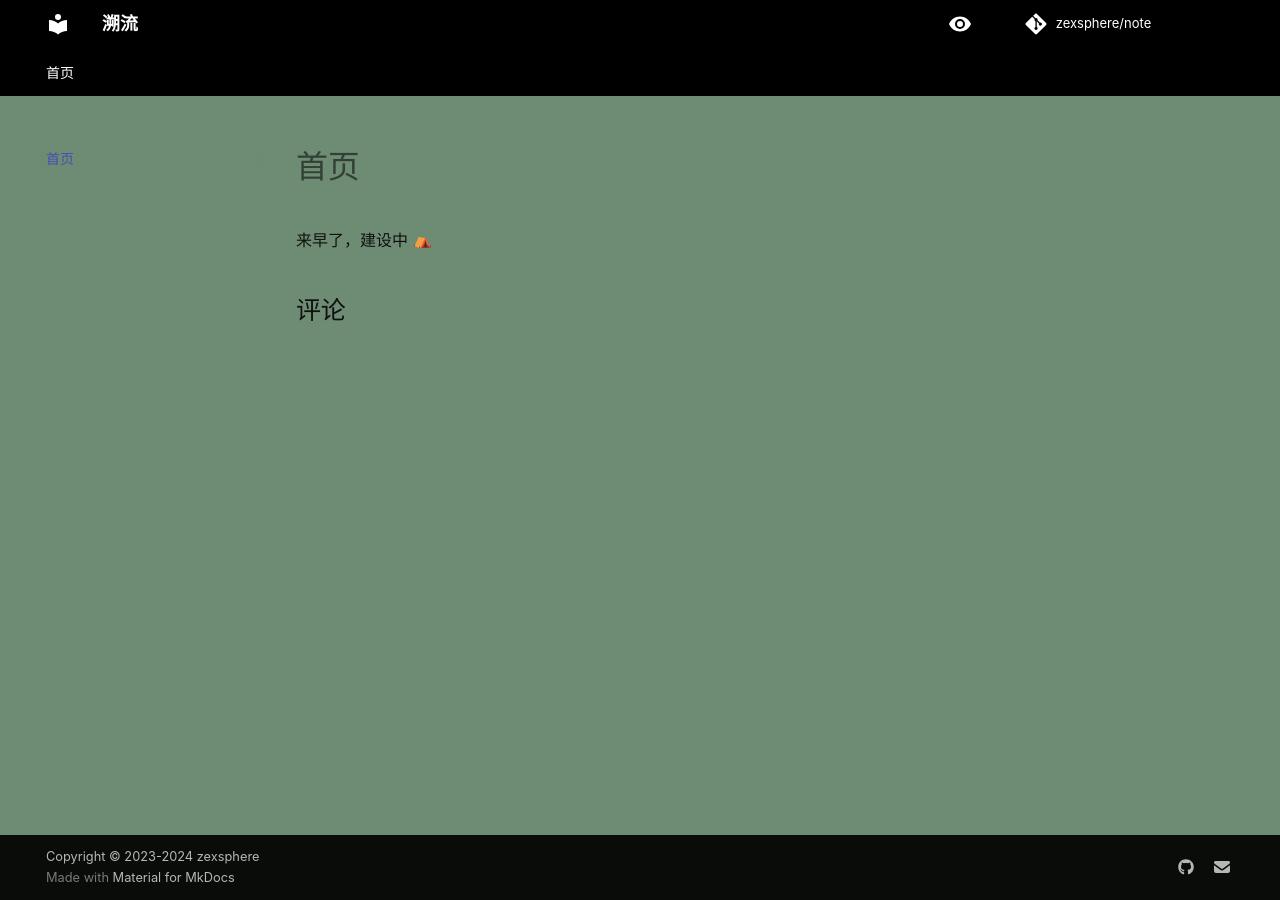
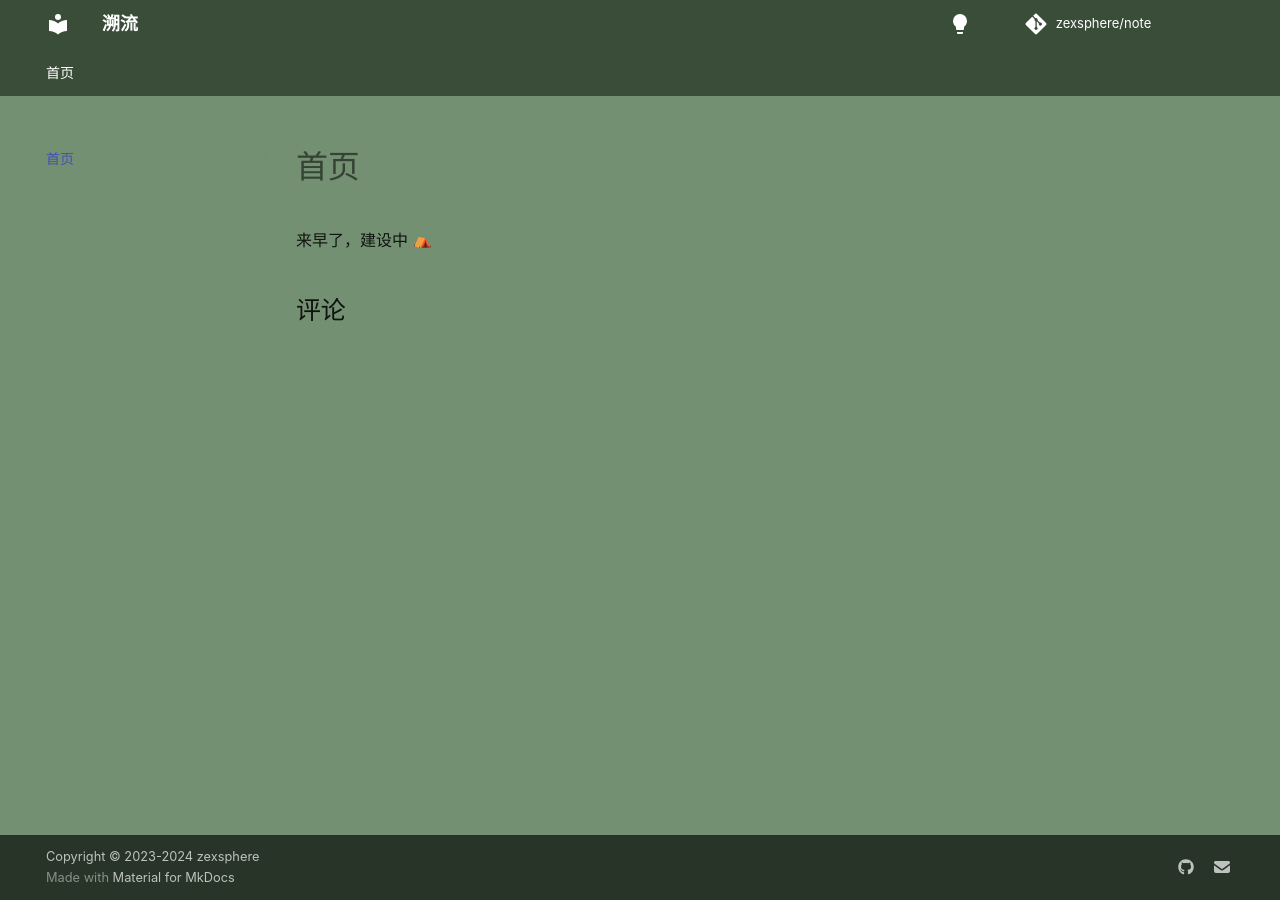
Before and after one commit to zexsphere/note, an MkDocs documentation site: the page built from docs/index.md, in a window 1280 px wide. Built offline with MkDocs 1.6.1 and Material for MkDocs 9.7.7, drawn with Linux system fonts in a browser that asks for light colours; emoji names are drawn with the system emoji font; some web fonts are replaced; comment, search, counter and statistics services are not loaded; a style sheet for code colours, icons or effects is not loaded.

Commit message:
modify theme-color

```diff
--- a/docs/stylesheets/extra.css
+++ b/docs/stylesheets/extra.css
@@ -1,6 +1,20 @@
+/* 参考颜色变量定义文件
+ * https://github.com/squidfunk/mkdocs-material/blob/master/src/templates/assets/stylesheets/main/_colors.scss
+ */
+
 [data-md-color-scheme="custom"] {
-  --md-primary-fg-color: #000000;
-  --md-default-bg-color: #6e8b74;
+  --md-primary-fg-color: #3A4D39;     /* 顶栏 */
+  --md-default-bg-color: #739072;     /* 页面 */
+  --md-code-bg-color:    #BDD2B6;     /* code */
+  --md-admonition-bg-color: #A9AF7E;  /* 引用 */
+  --md-footer-bg-color:  #3A4D39;     /* 页脚 */
+}
+
+[data-md-color-scheme="default"] {
+  --md-primary-fg-color: #427D9D;
+  --md-default-bg-color: #EEE9DA;
+  --md-code-bg-color:    #EEE3CB;
+  --md-footer-bg-color:  #9BBEC8;
 }
 
 [data-md-color-scheme="slate"] {
--- a/mkdocs.yml
+++ b/mkdocs.yml
@@ -15,25 +15,25 @@ theme:
   name: material
   language: zh
   custom_dir: overrides
-  # logo:  asserts/images/code-solid.svg
+  # logo:  asserts/images/logo.png
   favicon: asserts/images/code-solid.svg
   palette:
     - scheme: custom
       # primary: orange
       accent: orange
       toggle:
-        icon: material/eye
-        name: Switch to Dark
+        icon: material/lightbulb
+        name: dark mode
     - media: "(prefers-color-scheme: light)"
       scheme: default
       toggle:
         icon: material/brightness-7
-        name: Switch to Custom
+        name: eye-protection mode
     - media: "(prefers-color-scheme: dark)"
       scheme: slate
       toggle:
         icon: material/brightness-4
-        name: Switch to Light
+        name: light mode
   font:
     text: 'LXGW WenKai Screen'
     code: 'Fira Code'
```
